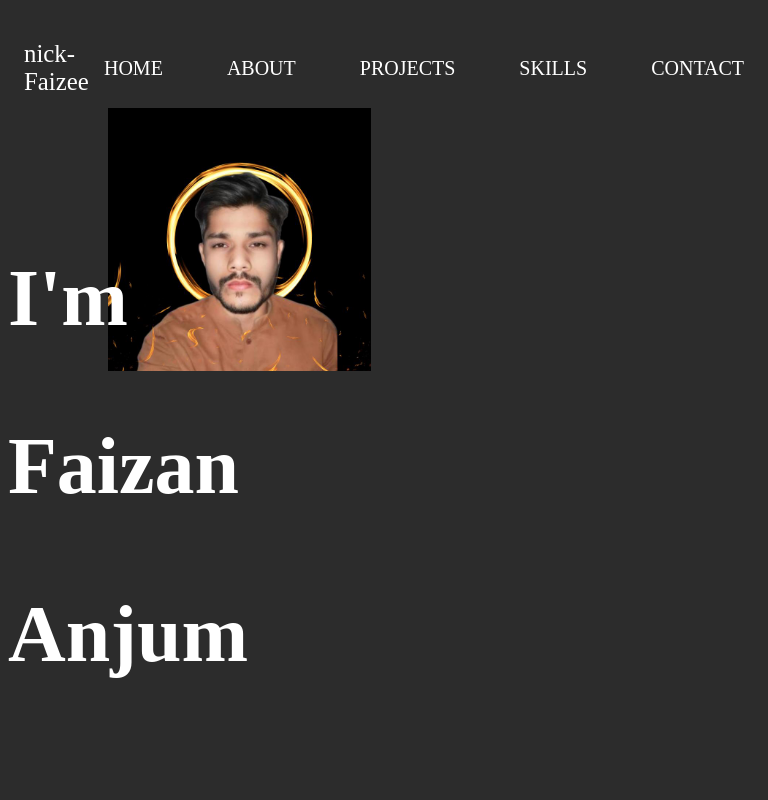
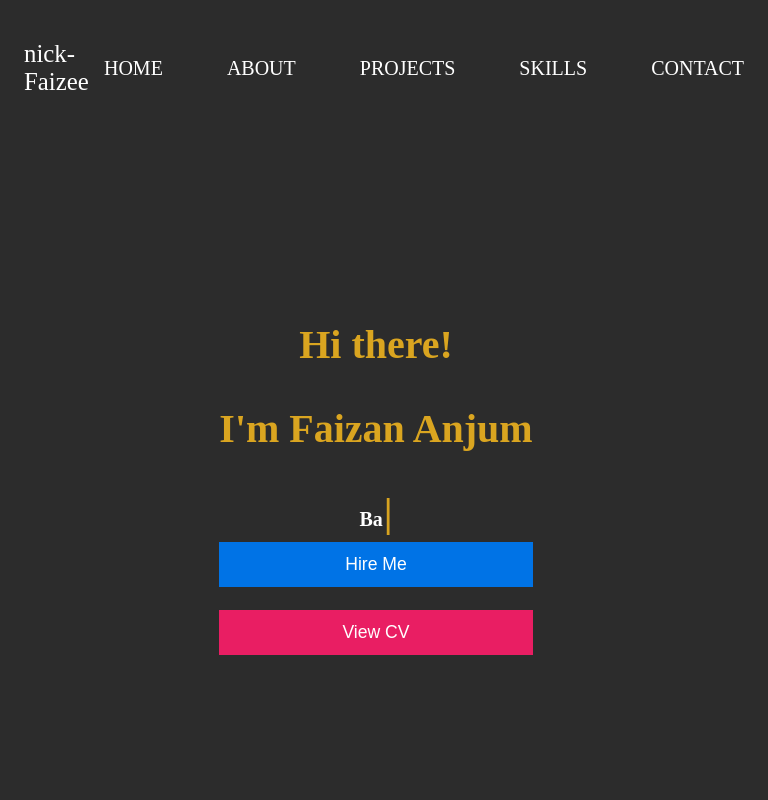
Before and after one commit to mrfaizee12/personal-portfolio, a Next.js app: page / in a window 768 px wide. Shown: the top 800 px of the page. Built offline with nearby package versions, Linux system fonts and the light colour scheme.

Commit message:
updated hero section

```diff
--- a/package.json
+++ b/package.json
@@ -13,7 +13,8 @@
     "next": "15.0.0",
     "react": "19.0.0-rc-65a56d0e-20241020",
     "react-dom": "19.0.0-rc-65a56d0e-20241020",
-    "react-icons": "^5.3.0"
+    "react-icons": "^5.3.0",
+    "typewriter-effect": "^2.21.0"
   },
   "devDependencies": {
     "@types/node": "^20",
--- a/src/app/globals.css
+++ b/src/app/globals.css
@@ -3,39 +3,108 @@ body {
   color: #fff;
   background-color: rgba(0, 0, 0, 0.829);
 }
+
 /* Hero Section */
 #hero {
   min-height: 100vh;
   background-repeat: no-repeat;
-  background-image: url('/profile.jpg');
   background-size: 35%;
   background-position: left 100px top 100px;
 }
 
-.hero-container {
-  display: grid;
-  grid-template-columns: 1fr 1fr; /* lg:grid-cols-2 equivalent */
-  height: calc(100vh - 60px);
-}
-
-@media (max-width: 1024px) {
-  .hide-on-small {
-    display: none;
+@media (min-width: 768px) {
+  #hero {
+    background-image: url('/profile.jpg');
   }
 }
 
+.hero-container {
+  display: flex;
+  align-items: center;
+  justify-content: center;
+  height: calc(100vh - 70px);
+  margin-left: 170px;
+  padding-left: 170px;
+}
+
+/* Large Text Styling */
 .large-text {
-  font-size: 90px;
+  font-size: 4rem; /* Desktop font size */
   font-weight: bold;
   line-height: 1.1;
-  display: flex;
-  justify-content: space-between;
-  align-items: center;
+  margin-bottom: 1rem;
+  color: goldenrod;
 }
 
-@media (min-width: 640px) {
+/* Typewriter Effect */
+.typewriter-text {
+  font-size: 1.5rem; /* Increased font size for better visibility */
+  margin-bottom: 1.5rem;
+  color: white;
+}
+
+/* Button Group */
+.button-container {
+  display: flex;
+  gap: 1.5rem;
+  justify-content: center;
+}
+
+.btn {
+  padding: 0.75rem 1.5rem;
+  font-size: 1.1rem;
+  border: none;
+  color: #fff;
+  cursor: pointer;
+  transition: background-color 0.3s ease;
+}
+
+.hire-me {
+  background-color: #0073e6; /* Blue background */
+}
+
+.view-cv {
+  background-color: #e91e63; /* Pink background */
+}
+
+.hire-me:hover {
+  background-color: #005bb5;
+}
+
+.view-cv:hover {
+  background-color: #c2185b;
+}
+
+/* Responsive Adjustments */
+@media (max-width: 768px) {
+  #hero {
+    background-image: none;
+  }
+
+  .hero-container {
+    flex-direction: column;
+    padding: 1rem;
+    margin-left: 0;
+    padding-left: 0;
+  }
+
   .large-text {
-    font-size: 80px;
+    font-size: 2.5rem; /* Reduced font size for smaller screens */
+    text-align: center;
+  }
+
+  .typewriter-text {
+    font-size: 1.25rem; /* Adjust font size for mobile */
+    text-align: center;
+  }
+
+  .button-container {
+    flex-direction: column;
+    gap: 1rem;
+  }
+
+  .btn {
+    width: 100%;
   }
 }
 
--- a/src/components/Hero.tsx
+++ b/src/components/Hero.tsx
@@ -1,22 +1,48 @@
-import React from 'react'
+// import React from 'react';
+import Link from 'next/link';
 import Navbar from './Navbar';
+import Typewriter from 'typewriter-effect';
 
 const Hero = () => {
   return (
-    <div id='hero'>
-        <Navbar/>
-      <div className='hero-container'>
-        <div className='hide-on-small'></div>
-        <div className='large-text'>
+    <div id="hero">
+      <Navbar />
+      <div className="hero-container">
+        <div className="hide-on-small"></div>
+        <div className="large-text">
           <div>
-            <p>I&#39;m</p>
-            <p>Faizan</p>
-            <p>Anjum</p>
+            <p>Hi there!</p>
+            <div>
+              <p>
+                I&#39;m <span className="name">Faizan Anjum</span>
+              </p>
+              <Typewriter
+                options={{
+                  strings: [
+                    'Frontend Developer',
+                    'Backend Developer',
+                    'Certified Cloud Specialist',
+                    'Generative AI Enthusiast',
+                  ],
+                  autoStart: true,
+                  loop: true,
+                  wrapperClassName: 'typewriter-text', // For custom styling
+                }}
+              />
+            </div>
+            <div className="button-container">
+              <Link href="#contact" passHref>
+                <button className="btn hire-me">Hire Me</button>
+              </Link>
+              <Link href="https://milestone01-2.vercel.app/" passHref>
+                <button className="btn view-cv">View CV</button>
+              </Link>
+            </div>
           </div>
         </div>
       </div>
     </div>
-  )
-}
+  );
+};
 
 export default Hero;
```
Also changed, not shown: 1 other file (tests, documents, lock files or other folders).
